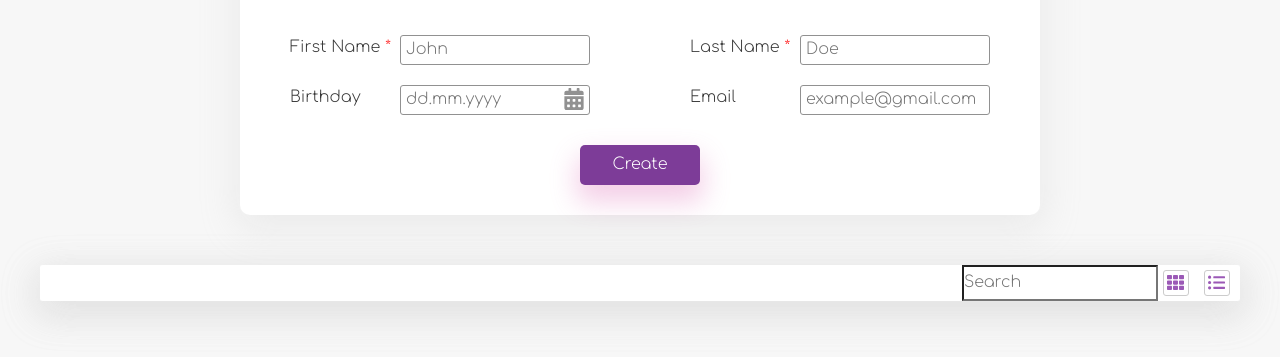
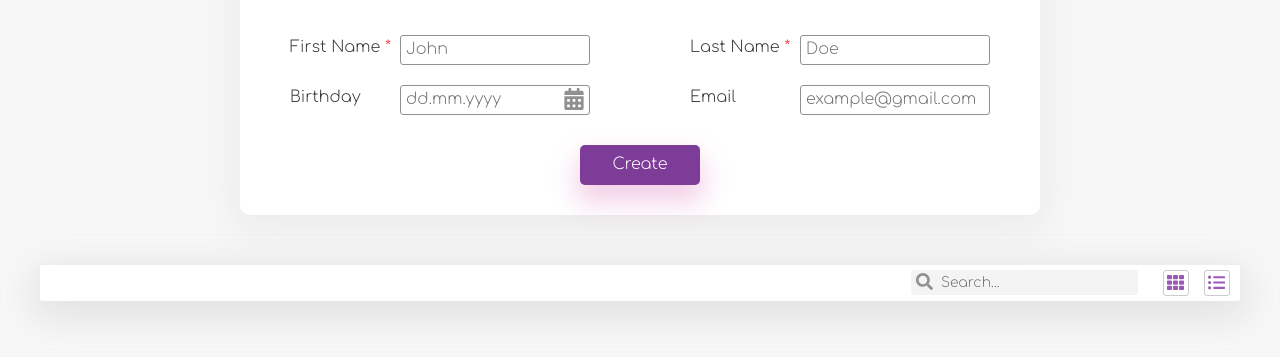
Before and after one commit to vannyle/contact-list, a website with bundled scripts: page index.html in a window 1280 px wide. Shown: the part 179-536 px from the top of the page. Built offline with nearby package versions, Linux system fonts and the light colour scheme.

Commit message:
Add search block

```diff
--- a/index.html
+++ b/index.html
@@ -55,7 +55,14 @@
 </form>
 <div class="contact-cards">
     <div class="contact-nav">
-        <input type="search" name="search" class="search-item" id="search-tool" placeholder="Search">
+        <div class="search-nav">
+            <input type="search" name="search" class="search-item" id="search-tool" placeholder="Search...">
+            <svg class="svg-inline--fa fa-search fa-w-16" role="img" xmlns="http://www.w3.org/2000/svg"
+                 viewBox="0 0 512 512">
+                <path fill="#919191"
+                      d="M505 442.7L405.3 343c-4.5-4.5-10.6-7-17-7H372c27.6-35.3 44-79.7 44-128C416 93.1 322.9 0 208 0S0 93.1 0 208s93.1 208 208 208c48.3 0 92.7-16.4 128-44v16.3c0 6.4 2.5 12.5 7 17l99.7 99.7c9.4 9.4 24.6 9.4 33.9 0l28.3-28.3c9.4-9.4 9.4-24.6.1-34zM208 336c-70.7 0-128-57.2-128-128 0-70.7 57.2-128 128-128 70.7 0 128 57.2 128 128 0 70.7-57.2 128-128 128z"></path>
+            </svg>
+        </div>
         <button type="button" class="grid-btn button">
             <svg class="svg-inline--fa fa-th fa-w-16" role="img" xmlns="http://www.w3.org/2000/svg"
                  viewBox="0 0 512 512">
--- a/script.js
+++ b/script.js
@@ -91,6 +91,13 @@ $(document).ready(function () {
         localStorage.setItem('contacts', JSON.stringify(contacts));
     });
 
+    $("#search-tool").on("keyup", function() {
+        const value = $(this).val().toLowerCase();
+        contacts.filter(function() {
+            $(this).toggle($(this).text().toLowerCase().indexOf(value) > -1)
+        });
+    });
+
     $(".contact-nav").on('click', '.button', function (e) {
         if ($(this).hasClass('grid-btn')) {
             $('.grid-btn').addClass('active');
--- a/style.css
+++ b/style.css
@@ -83,6 +83,11 @@ h1 {
     padding: 1px 5px;
 }
 
+.field-item input:focus {
+    outline: 1px solid #ac60c9;
+    border-color: transparent;
+}
+
 .birthday-field {
     position: relative;
 }
@@ -146,7 +151,32 @@ h1 {
 
     display: flex;
     justify-content: flex-end;
+    align-items: center;
+}
 
+.search-nav {
+    position: relative;
+}
+
+.search-item {
+    border: none;
+    border-radius: 3px;
+    background-color: #f4f4f4;
+    outline: none;
+    padding: 0 5px 0 30px;
+    margin-right: 20px;
+}
+
+.search-item::placeholder {
+    font-size: 14px;
+}
+
+.fa-search {
+    width: 17px;
+    height: 17px;
+    position: absolute;
+    top: 3px;
+    left: 5px;
 }
 
 .grid-btn,
@@ -186,6 +216,10 @@ figure {
     border-radius: 7px;
     box-shadow: 0 10px 36px 4px rgba(196, 196, 196, 0.23);
     position: relative;
+}
+
+.contact-items.list {
+    padding-bottom: 5px;
 }
 
 .list figure {
```
Also changed, not shown: img/calendar-alt-solid.svg (added), img/list-ul-solid.svg (added), img/search-solid.svg (added), img/th-solid.svg (added).
